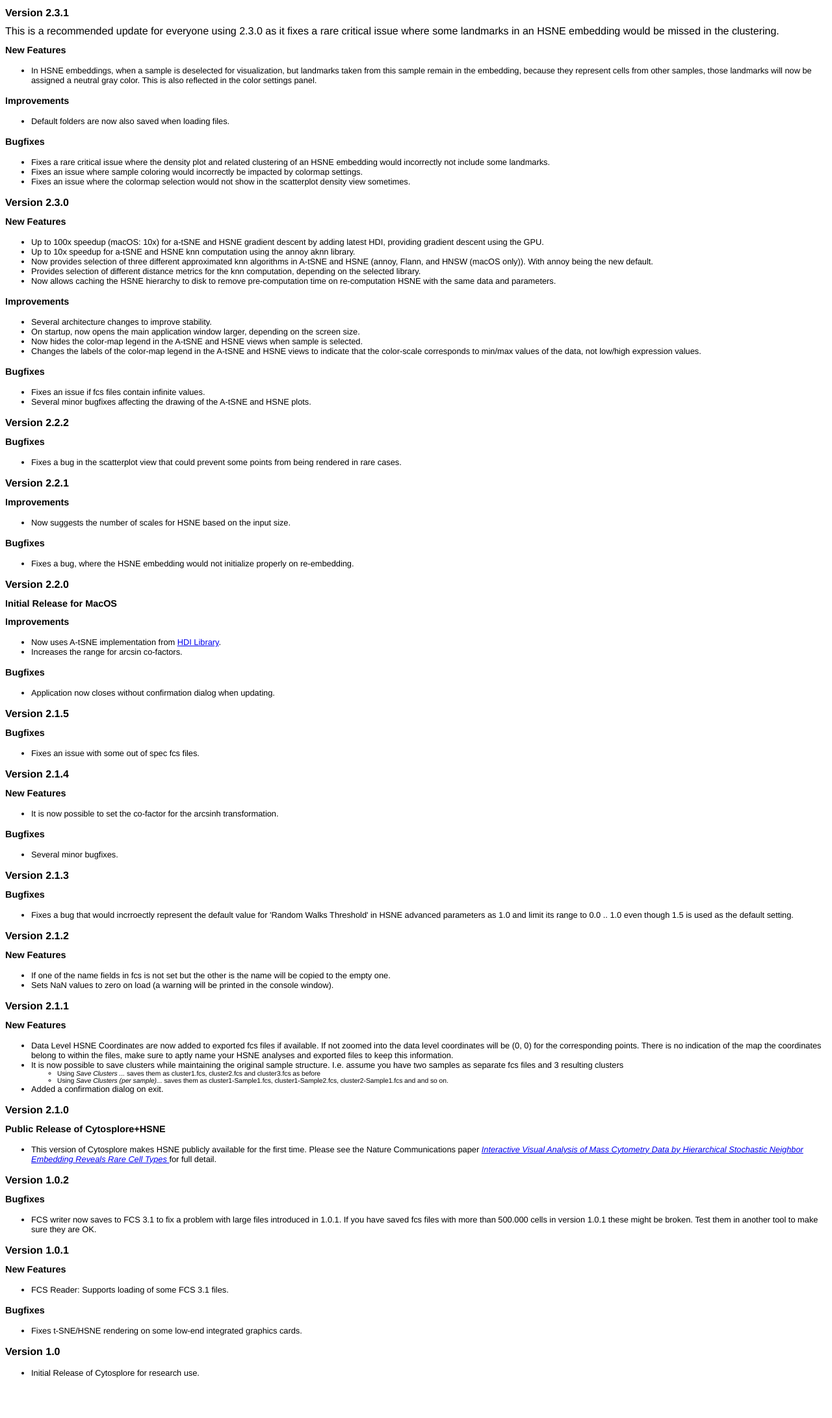
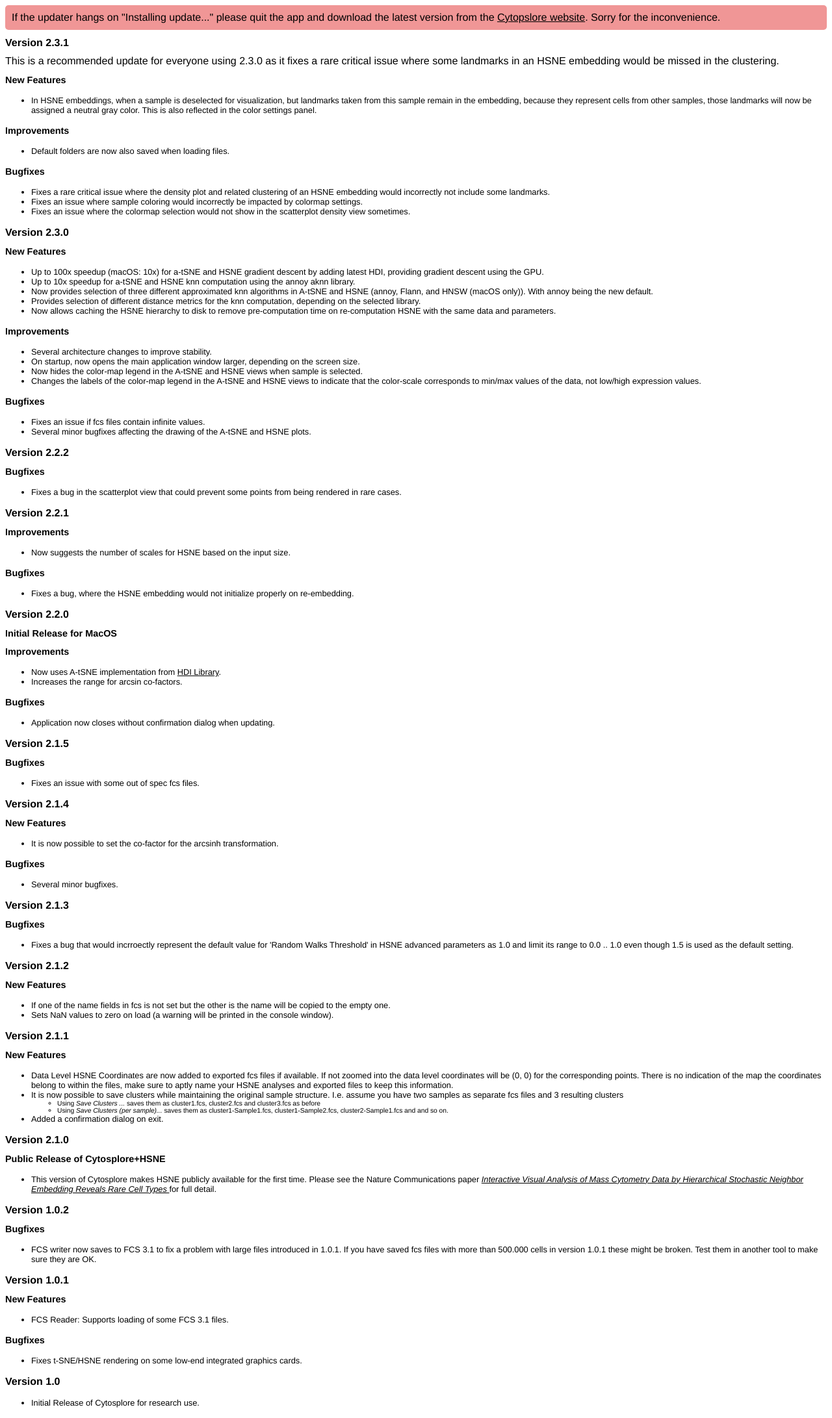
Before and after one commit to Cytosplore/cytosplore.github.io, a Jekyll site: the page appcast/release_notes.html, which Jekyll copies as it is, in a window 1280 px wide. Shown: the whole page at 65% size. Built offline with Jekyll 4.4.1, drawn with Linux system fonts in a browser that asks for light colours; before the commit the page ends 2137 px from its top, so only the background shows below that.

Commit message:
Adds updater warning to release notes

```diff
--- a/appcast/release_notes.html
+++ b/appcast/release_notes.html
@@ -9,11 +9,21 @@
         h1 { font-size: 1.0em}
         h2 { font-size: 0.9em}
         li { font-size: 0.8em}
+        a { color: black;}
+        .warning {
+          padding: 10px;
+          border-radius: 5px;
+          background-color: rgb(240, 150, 150);
+        }
     </style>
 
 </head>
 
 <body>
+
+    <div class="warning">
+      If the updater hangs on "Installing update..." please quit the app and download the latest version from the <a href="https://www.cytosplore.org">Cytopslore website</a>. Sorry for the inconvenience.
+    </div>
 
     <h1>Version 2.3.1</h1>
 
```
